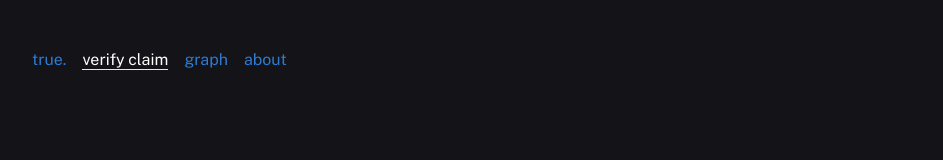
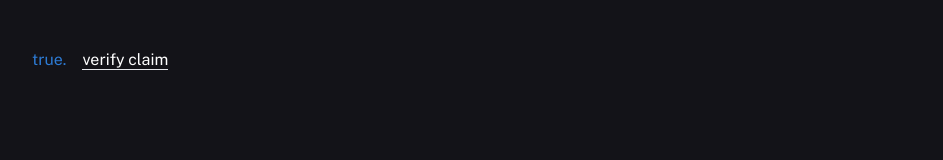
Before and after one commit to christianwilkins/hackberkley-2024, a Next.js app: page / in a window 1280 px wide. Shown: the top 160 px of the page, without its empty margins (16-959 px from the left). Built offline with nearby package versions, Linux system fonts and the light colour scheme.

Commit message:
removed unused...

```diff
--- a/components/Navbar.tsx
+++ b/components/Navbar.tsx
@@ -8,8 +8,6 @@ export function Navbar() {
     <nav className="mb-4">
       <a className={`mr-4 ${pathname === "/landing" ? "text-white border-b" : ""}`} href="/landing">true.</a>
       <a className={`mr-4 ${pathname === "/" ? "text-white border-b" : ""}`} href="/">verify claim</a>
-      <a className={`mr-4 ${pathname === "/graph" ? "text-white border-b" : ""}`} href="/graph">graph</a>
-      <a className={`mr-4 ${pathname === "/about" ? "text-white border-b" : ""}`} href="/about">about</a>
     </nav>
   );
 }
```
